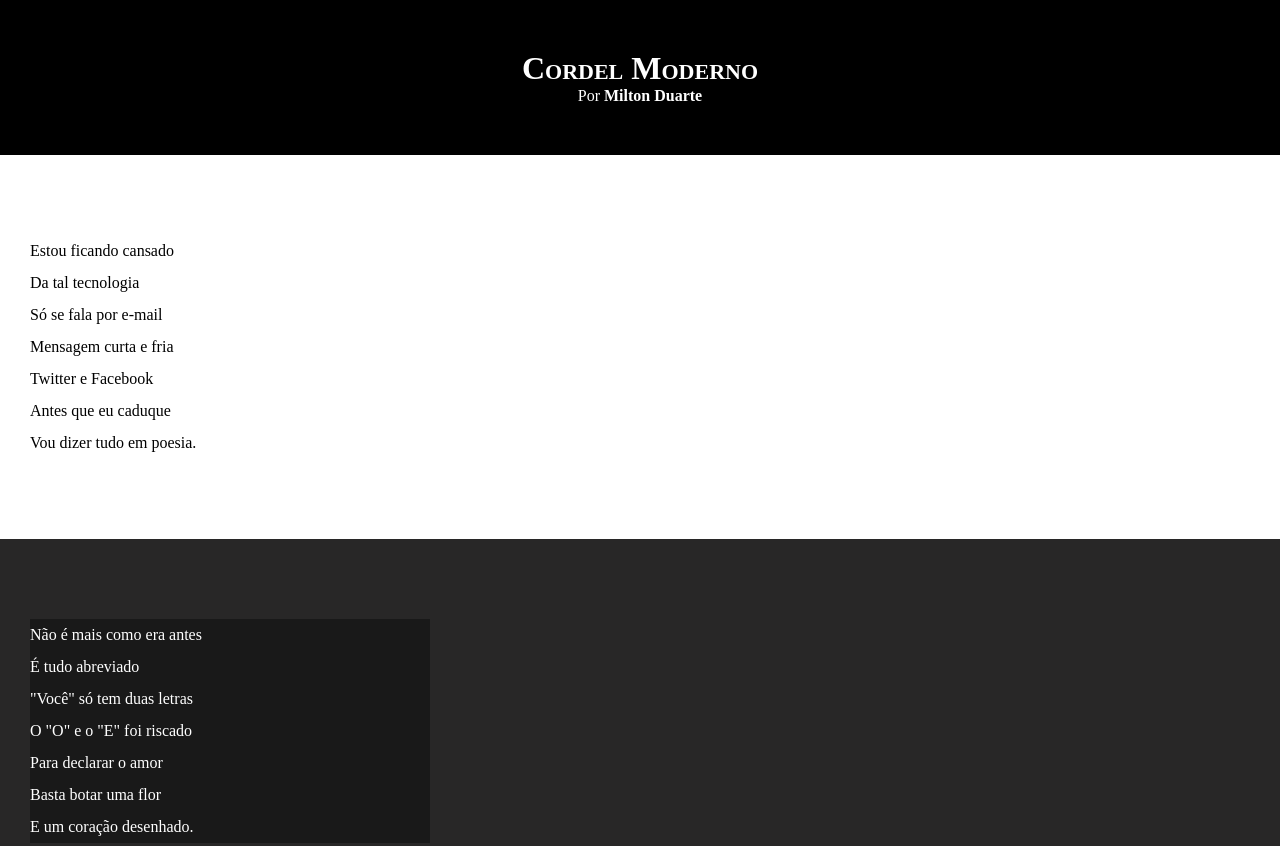
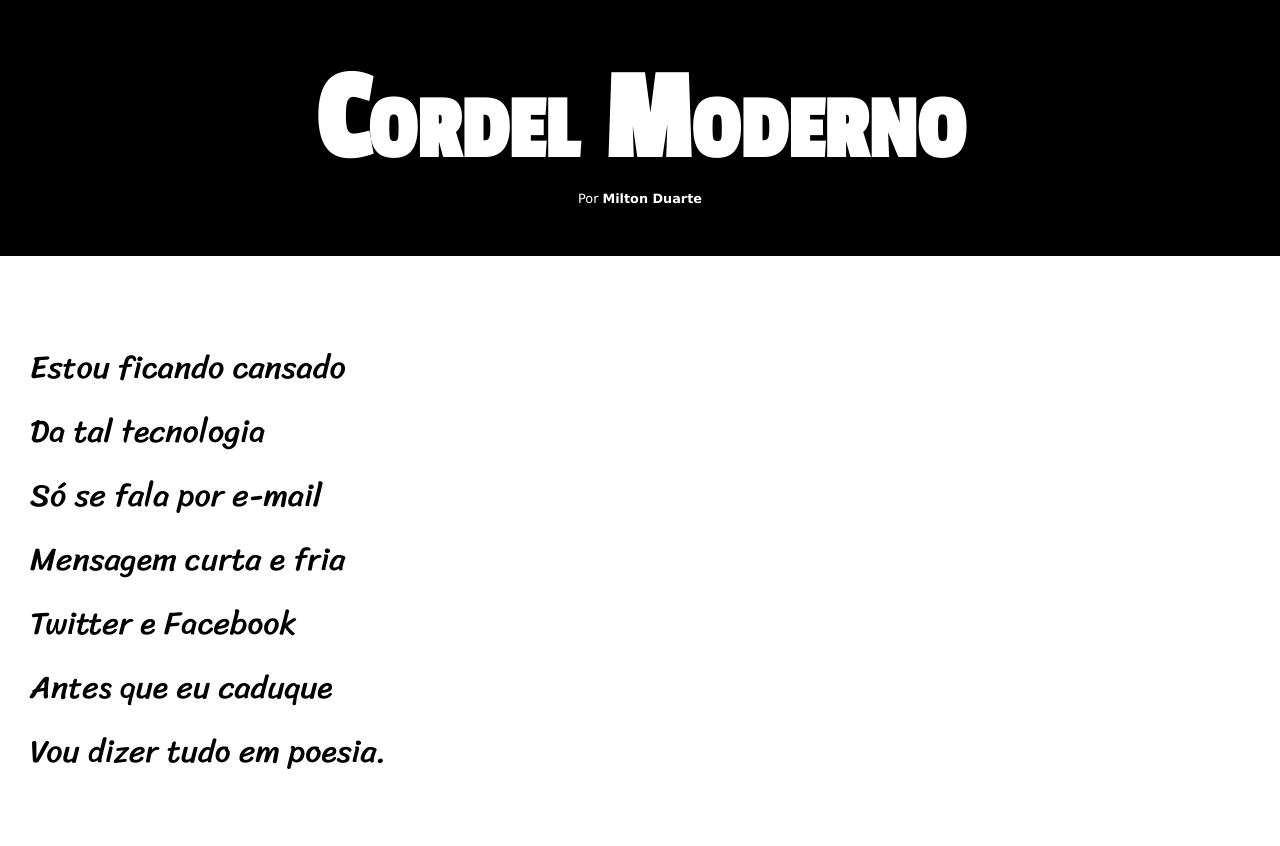
Before and after one commit to AngeloSoares/html-css, a plain HTML site: page desafio/desafia012/index.html in a window 1280 px wide. Shown: the top 846 px of the page. Drawn offline with Linux system fonts and the light colour scheme.

Commit message:
Atualização de estilos - fonte

```diff
--- a/desafio/desafia012/estilo/style.css
+++ b/desafio/desafia012/estilo/style.css
@@ -1,28 +1,42 @@
 @charset "UTF-8";
+@import url('https://fonts.googleapis.com/css2?family=Passion+One&display=swap');
+@import url('https://fonts.googleapis.com/css2?family=Sriracha&display=swap');
 
 *{
     margin: 0px;
     padding: 0px;
 }
+:root{
+    --fonte1: Verdana, Geneva, Tahoma, sans-serif;
+    --fonte2: 'Passion One', cursive;
+    --fonte3: 'Sriracha', cursive;
+}
 
 html, body{
     min-height: 100vh;
     background-color: darkgray;
+    font-family: var(--fonte1);
+
 }
+
 header{
     background-color: black;
     color: white;
     text-align: center;
 }
+
 header > h1{
     padding-top: 50px;
     font-variant: small-caps;
+    font-family: var(--fonte2);
+    font-size: 10vw;
 }
 
 header > p{
     padding-bottom: 50px;
+    font-size: 0.8em;
+}
 
-}
 header a, footer a{
     color: white;
     text-decoration: none;
@@ -38,6 +52,8 @@ section{
     padding-bottom: 10vh;
     line-height: 2em;
     padding-left: 30px;
+    font-family: var(--fonte3);
+    font-size: 2.5vw;
 }
 
 section.normal{
@@ -54,7 +70,9 @@ section.imagem{
 
 section.imagem > p{
     background-color: rgba(0, 0, 0, 0.365);
-    width: 400px;
+    display: inline-block;
+    border-radius: 8px;
+    padding: 5px;
 }
 
 
```
